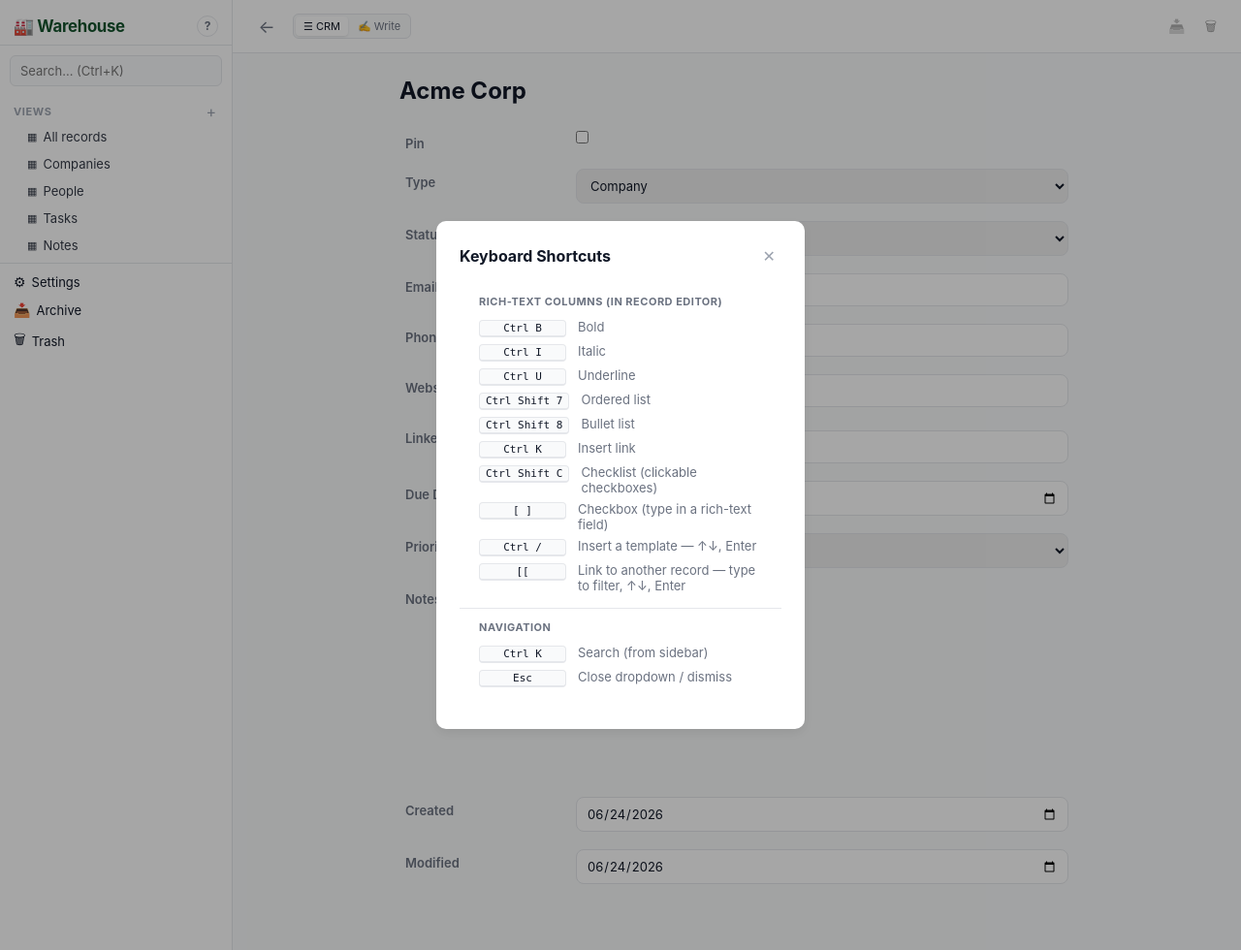
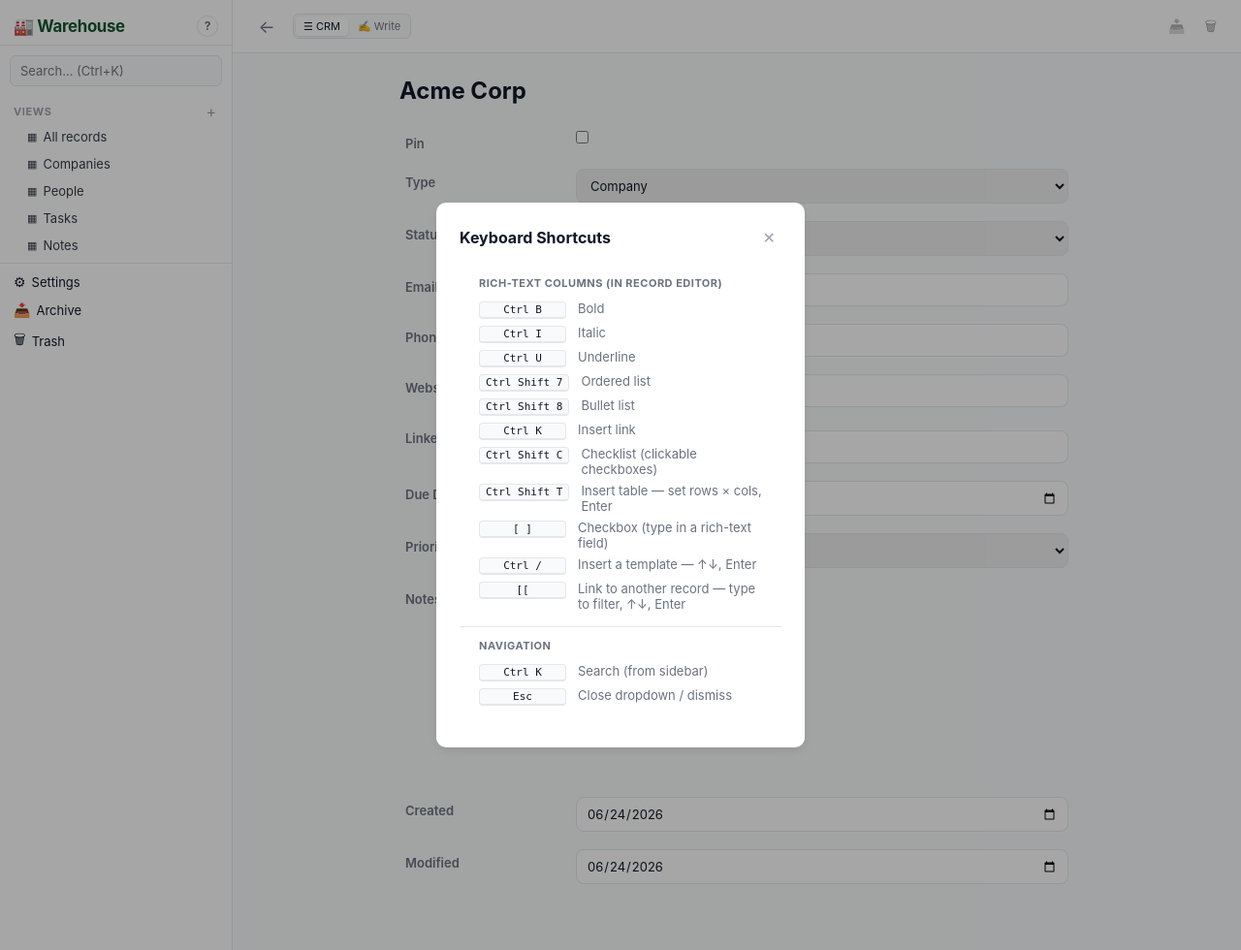
Before and after one commit to tommyjoancrow/Warehouse, a Flask app: page /record/1 in a window 1280 px wide, after a click that opens the changed part. Shown: the whole page at 97% size. Run offline with Flask 3, Linux system fonts and the light colour scheme; data comes from the database, SQL or seed files in the repository; some libraries are stand-ins or nearby versions.

Commit message:
Add Ctrl+Shift+T table insert to rich-text fields

```diff
--- a/templates/layout.html
+++ b/templates/layout.html
@@ -133,6 +133,7 @@
             <div class="shortcut-row"><kbd>Ctrl Shift 8</kbd><span>Bullet list</span></div>
             <div class="shortcut-row"><kbd>Ctrl K</kbd><span>Insert link</span></div>
             <div class="shortcut-row"><kbd>Ctrl Shift C</kbd><span>Checklist (clickable checkboxes)</span></div>
+            <div class="shortcut-row"><kbd>Ctrl Shift T</kbd><span>Insert table — set rows × cols, Enter</span></div>
             <div class="shortcut-row"><kbd>[ ]</kbd><span>Checkbox (type in a rich-text field)</span></div>
             <div class="shortcut-row"><kbd>Ctrl /</kbd><span>Insert a template — ↑↓, Enter</span></div>
             <div class="shortcut-row"><kbd>[[</kbd><span>Link to another record — type to filter, ↑↓, Enter</span></div>
--- a/templates/record_editor.html
+++ b/templates/record_editor.html
@@ -224,6 +224,7 @@ document.querySelectorAll('.rich-editor').forEach(function(div){
     richEditors.push({col: colId, quill: q});
     setupNoteLink(q);
     setupTemplatePicker(q);
+    setupTableInsert(q);
 });
 
 // ── Template autofill (Ctrl + /) ──────────────────────────────
@@ -371,6 +372,54 @@ function pickTag(colId, val){
     picker.querySelector('.tag-input').value = '';
     document.getElementById('tag-results-'+colId).classList.add('hidden');
 }
+
+// ── Table insert (Ctrl+Shift+T) ───────────────────────────────
+function setupTableInsert(quill){
+    quill.keyboard.addBinding({ key: 'T', shortKey: true, shiftKey: true }, function(){
+        var tip = document.getElementById('table-insert-tip');
+        if (!tip) return;
+        var sel = quill.getSelection(true);
+        var bounds = quill.getBounds(sel.index);
+        var er = quill.root.getBoundingClientRect();
+        tip.style.left = (er.left + bounds.left) + 'px';
+        tip.style.top  = (er.top + window.scrollY + bounds.bottom + 6) + 'px';
+        tip.classList.remove('hidden');
+        tip._quill = quill;
+        tip._index = sel.index;
+        setTimeout(function(){ tip.querySelector('.tbl-rows').select(); }, 0);
+    });
+}
+(function(){
+    var tip = document.createElement('div');
+    tip.id = 'table-insert-tip';
+    tip.className = 'ql-link-tip hidden';
+    tip.innerHTML =
+        '<span style="font-size:12px;color:var(--text-faint);margin-right:4px;">Table</span>' +
+        '<input type="number" class="tbl-rows form-input-sm" value="3" min="1" max="20" style="width:42px" title="Rows">' +
+        '<span style="font-size:12px;padding:0 3px;color:var(--text-faint)">×</span>' +
+        '<input type="number" class="tbl-cols form-input-sm" value="3" min="1" max="20" style="width:42px" title="Columns">' +
+        '<button class="ql-tip-btn ql-tip-open" id="table-insert-go">Insert</button>';
+    document.body.appendChild(tip);
+    function doInsert(){
+        var rows = Math.max(1, Math.min(20, parseInt(tip.querySelector('.tbl-rows').value) || 3));
+        var cols = Math.max(1, Math.min(20, parseInt(tip.querySelector('.tbl-cols').value) || 3));
+        var cell = '<td style="border:1px solid #ccc;padding:4px 8px;min-width:60px"><br></td>';
+        var row  = '<tr>' + cell.repeat(cols) + '</tr>';
+        var html = '<p><br></p><table style="border-collapse:collapse;width:100%"><tbody>' + row.repeat(rows) + '</tbody></table><p><br></p>';
+        var q = tip._quill;
+        var idx = tip._index || q.getLength();
+        q.clipboard.dangerouslyPasteHTML(idx, html);
+        tip.classList.add('hidden');
+    }
+    document.getElementById('table-insert-go').addEventListener('click', doInsert);
+    tip.addEventListener('keydown', function(e){
+        if (e.key === 'Enter'){ e.preventDefault(); doInsert(); }
+        if (e.key === 'Escape') tip.classList.add('hidden');
+    });
+    document.addEventListener('click', function(e){
+        if (!tip.contains(e.target)) tip.classList.add('hidden');
+    }, true);
+})();
 
 // ── [[ note linking inside rich text ─────────────────────────
 function setupNoteLink(quill){
--- a/templates/settings.html
+++ b/templates/settings.html
@@ -51,6 +51,7 @@ function initTemplateEditor(card){
         ['bold','italic','underline'], [{list:'ordered'},{list:'bullet'},{list:'check'}], ['link','clean']
     ] } });
     tmplEditors[id] = q;
+    setupTableInsert(q);
 }
 document.querySelectorAll('.tmpl-card').forEach(initTemplateEditor);
 
```
